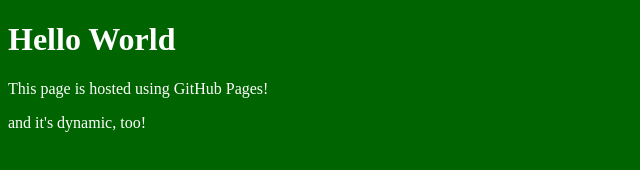
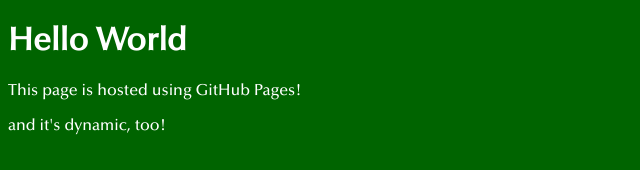
Before and after one commit to vbttchr/vbttchr.github.io, a plain HTML site: page index.html in a window 1280 px wide. Shown: the whole page, without its empty margins (0-640 px from the left). Drawn offline with Linux system fonts and the light colour scheme.

Commit message:
M: Optima again

```diff
--- a/index.html
+++ b/index.html
@@ -5,6 +5,9 @@
         <meta name="viewport" content="width=device-width, initial-scale=1.0" />
         <title>Welcome!</title>
         <link rel="stylesheet" href="./style.css" />
+        <style type="text/css">
+            body {font-family: 'optima_stdmedium';}
+        </style>
     </head>
     <body>
         <h1>Hello World</h1>
```
